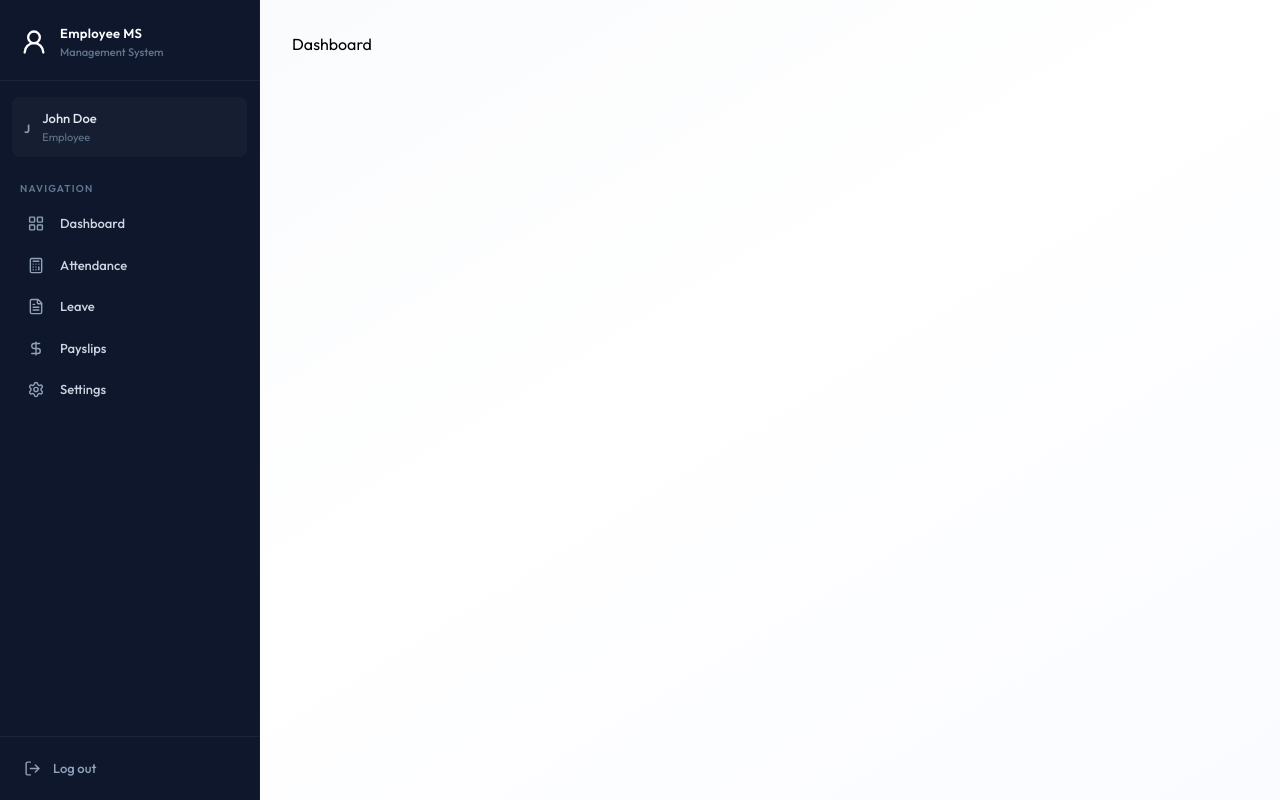
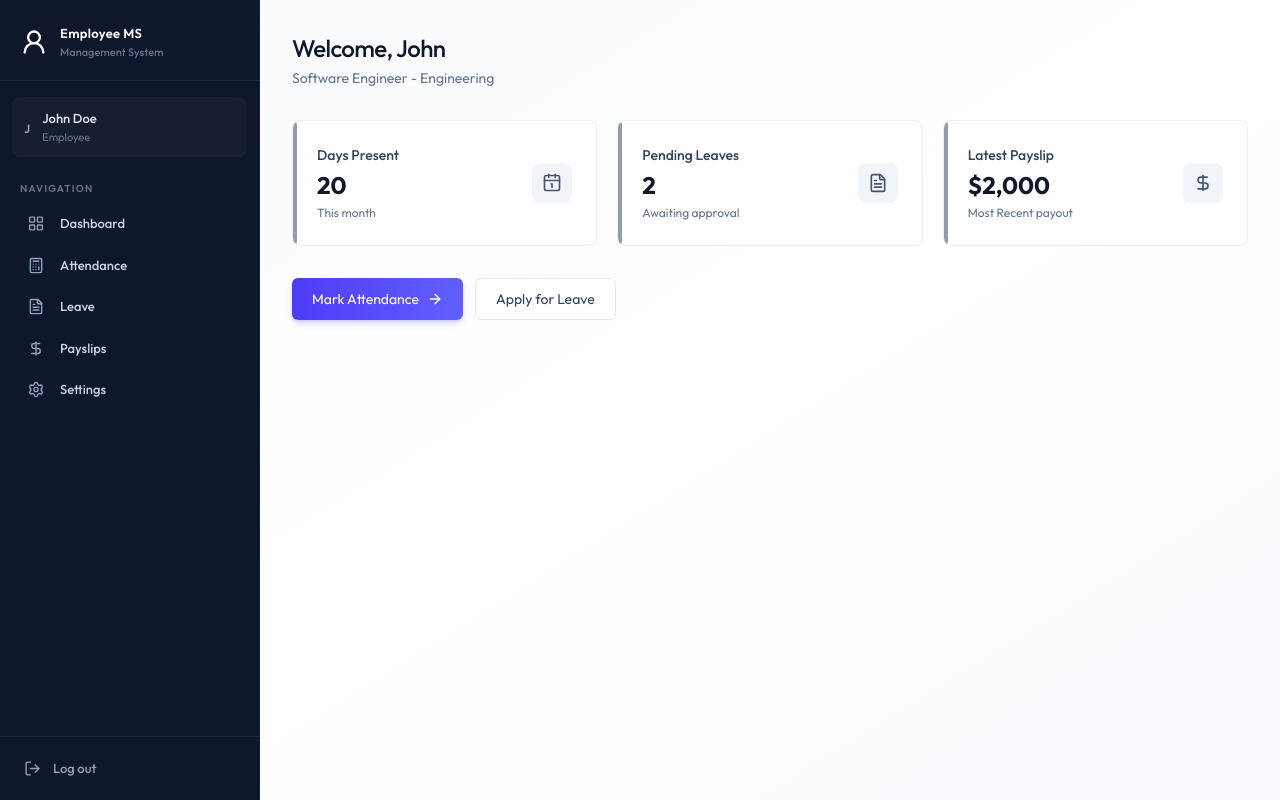
Before and after one commit to biswaslohani123/EmployeeManagementSystem, a React (Vite) app in the folder client/: page /dashboard in a window 1280 px wide. Built offline with nearby package versions, Linux system fonts and the light colour scheme.

Commit message:
completed empoyee dashbaord

```diff
--- /dev/null
+++ b/client/src/components/EmployeeDashboard.jsx
@@ -0,0 +1,97 @@
+import React from 'react';
+import { Link } from 'react-router-dom';
+import {
+  ArrowRightIcon,
+  Calendar1Icon,
+  DollarSign,
+  FileTextIcon,
+} from 'lucide-react';
+
+const EmployeeDashboard = ({ data }) => {
+  const emp = data.employee;
+
+  const cards = [
+    {
+      icon: Calendar1Icon,
+      value: data.currentMonthAttendance,
+      title: 'Days Present',
+      subTitle: 'This month',
+    },
+    {
+      icon: FileTextIcon,
+      value: data.pendingLeaves,
+      title: 'Pending Leaves',
+      subTitle: 'Awaiting approval',
+    },
+    {
+      icon: DollarSign,
+      value: data.latestPayslip
+        ? `$${data.latestPayslip.netSalary?.toLocaleString()}`
+        : 'N/A',
+      title: 'Latest Payslip',
+      subTitle: 'Most Recent payout',
+    },
+  ];
+
+  return (
+    <div className="animate-fade-in">
+      <div className="page-header">
+        <h1 className="page-title">
+          Welcome, {emp?.firstName}
+        </h1>
+
+        <p className="page-subtitle">
+          {emp?.position} - {emp?.department || 'No Department'}
+        </p>
+      </div>
+
+      <div className="grid grid-cols-1 sm:grid-cols-3 gap-4 sm:gap-5 mb-8">
+        {cards.map((card, index) => (
+          <div
+            key={index}
+            className="card card-hover p-5 sm:p-6 relative overflow-hidden group flex items-center justify-between"
+          >
+            <div>
+              <div className="absolute left-0 top-0 bottom-0 w-1 rounded-r-full bg-slate-500/70 group-hover:bg-indigo-500/70" />
+
+              <p className="text-sm font-medium text-slate-700">
+                {card.title}
+              </p>
+
+              <p className="text-2xl font-bold text-slate-900 mt-1">
+                {card.value}
+              </p>
+
+              <p className="text-xs text-slate-500 mt-1">
+                {card.subTitle}
+              </p>
+            </div>
+
+            <card.icon className="size-10 p-2.5 rounded-lg bg-slate-100 text-slate-600 group-hover:bg-indigo-50 group-hover:text-indigo-600 transition-colors duration-200" />
+          </div>
+        ))}
+      </div>
+
+      <div className="flex flex-col sm:flex-row gap-3">
+        <Link
+          to="/attendance"
+          className="btn-primary text-center inline-flex items-center justify-center gap-2"
+        >
+          Mark Attendance
+          <ArrowRightIcon className="w-4 h-4" />
+        </Link>
+
+        <Link
+          to="/leave"
+          className="btn-secondary text-center iitems-center "
+        >
+          Apply for Leave
+
+        </Link>
+
+      </div>
+    </div>
+  );
+};
+
+export default EmployeeDashboard;
--- /dev/null
+++ b/client/src/components/Loading.jsx
@@ -0,0 +1,13 @@
+import React from 'react'
+
+const Loading = () => {
+  return (
+    <div className='flex justify-center h-screen items-center'>
+
+        <div className='animate-spin size-8 border-2 border-indigo-600 border-t-transparent rounded-full'/>
+
+    </div>
+  )
+}
+
+export default Loading
--- a/client/src/pages/Dashboard.jsx
+++ b/client/src/pages/Dashboard.jsx
@@ -1,8 +1,38 @@
-import React from 'react'
+import React, { useEffect, useState } from 'react'
+import { dummyEmployeeDashboardData } from '../assets/assets';
+import Loading from '../components/Loading';
+import EmployeeDashboard from '../components/EmployeeDashboard';
 
 const Dashboard = () => {
+
+  const [data, setData] = useState(null);
+  const [loading, setLoading] = useState(true);
+
+  useEffect(() => {
+    setData(dummyEmployeeDashboardData)
+    setTimeout(() => {
+
+      setLoading(false)
+
+    }, 1000)
+  },[])
+
+  if(loading) return <Loading/>
+  if(!data) return <p className='text-center text-slate-500 py-12'>Failed to load dashboard.</p>
+
+  if (data.role === 'ADMIN') {
+
+    return <div>admin dashboard</div>
+
+  }else{
+
+    return <EmployeeDashboard data={data}/>
+  }
+
   return (
-    <div>Dashboard</div>
+    <div>
+
+    </div>
   )
 }
 
```
